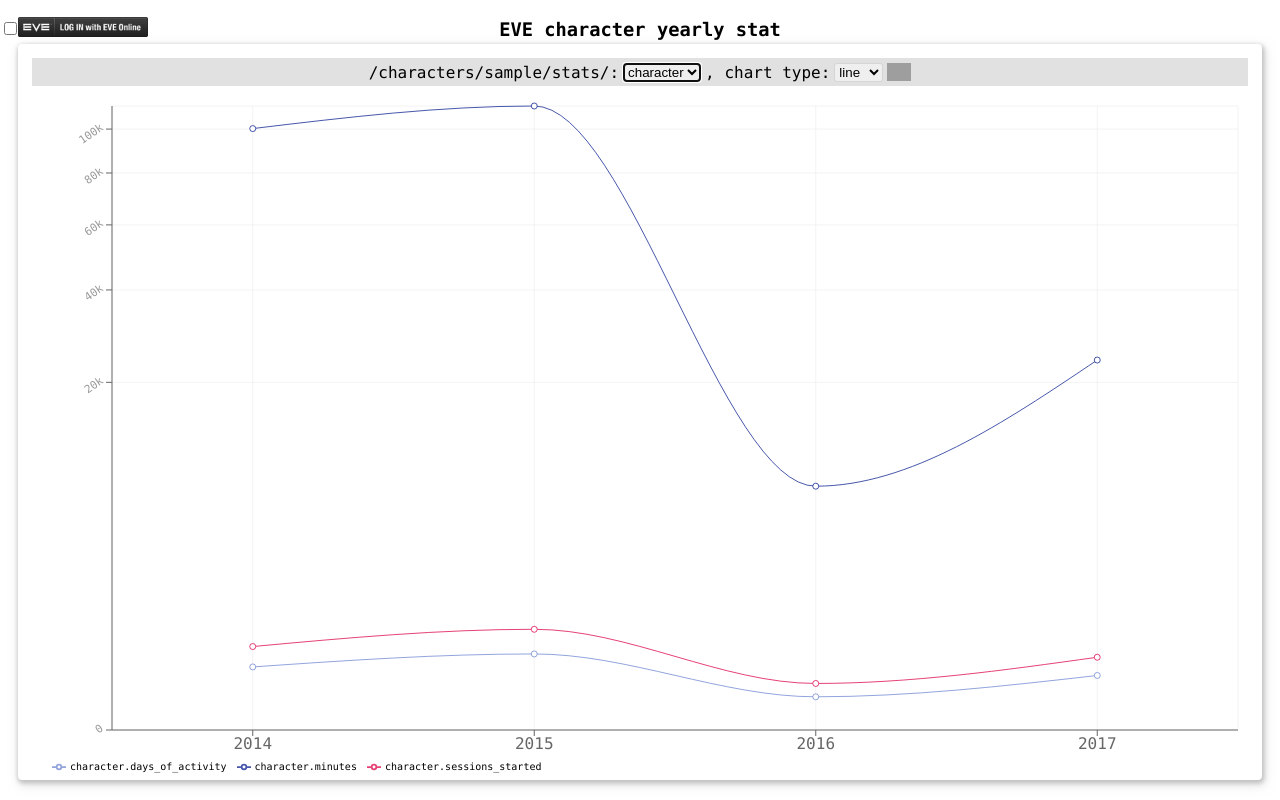
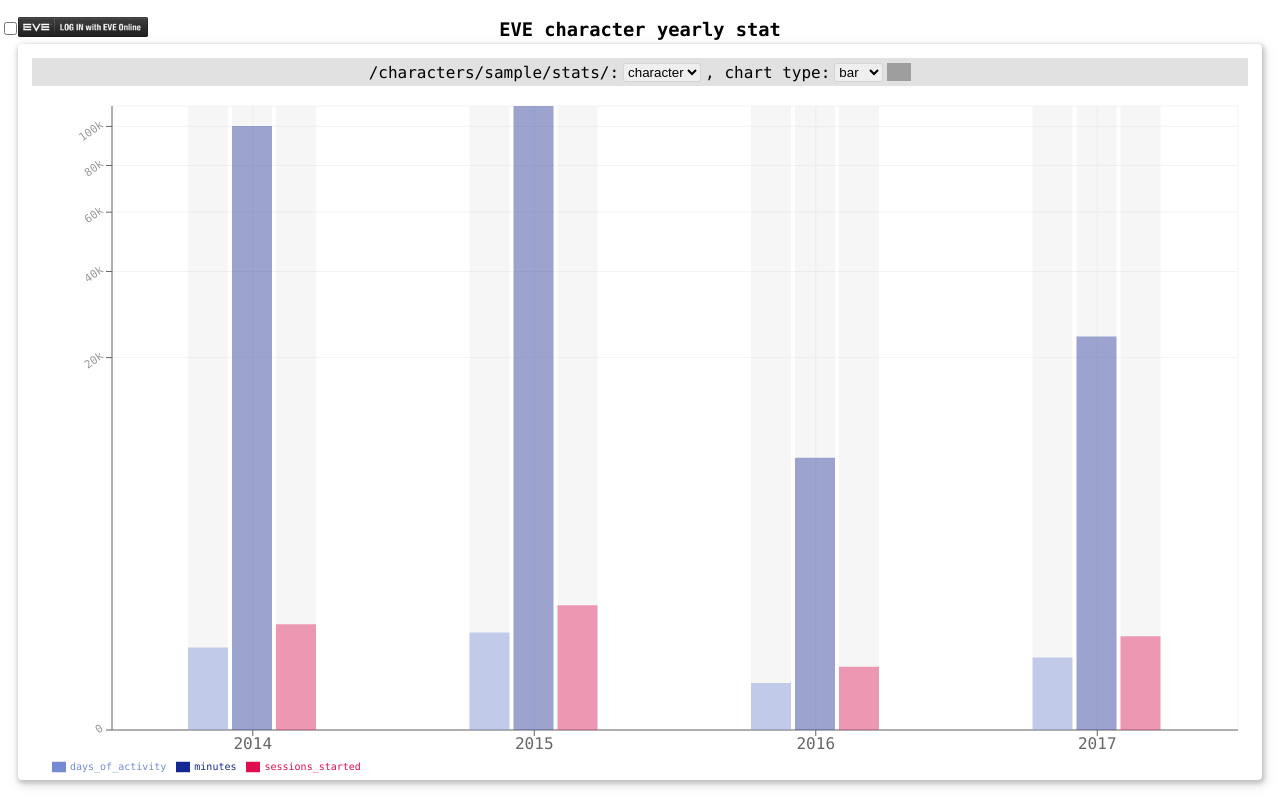
Before and after one commit to jeffy-g/eve-character-ystat-chart, a React (Create React App) app: page / in a window 1280 px wide. Built offline with nearby package versions, Linux system fonts and the light colour scheme; grey boxes are pictures that could not be loaded.

Commit message:
improve with react hooks
  commit form codesandbox

```diff
--- a/src/components/chart/composed-chart.tsx
+++ b/src/components/chart/composed-chart.tsx
@@ -25,7 +25,7 @@
 import {
     ResponsiveContainer,
     ComposedChart,
-    Line,
+    Line, //LineProps,
     Area,
     Bar,
     XAxis,
@@ -42,6 +42,11 @@
 // - - - - - - - - - - - - - - - - - - - - - - - - - - - - - - - - - - - - - -
 //                            constants, types
 // - - - - - - - - - - - - - - - - - - - - - - - - - - - - - - - - - - - - - -
+//
+// - - - enable debug log? - - -
+//
+const DEBUG = 0;
+
 export type EVEYearlyStat = {
     [category: string]: StringMap<number> | number;
 };
@@ -58,11 +63,11 @@
     return ~~(Math.random() * 255);
 };
 function randomCSSRgba(alpha: number): string {
-    if (alpha < 0) {
-        alpha = 0;
-    } else if (alpha > 1) {
-        alpha = 1;
-    }
+    // if (alpha < 0) {
+    //     alpha = 0;
+    // } else if (alpha > 1) {
+    //     alpha = 1;
+    // }
     return `rgba(${unity()}, ${unity()}, ${unity()}, ${alpha})`;
 }
 
@@ -82,22 +87,62 @@
     }
     return propertyNames;
 }
+
+// ...
+// const MemorizedLine = React.memo((props: LineProps) => {
+//     DEBUG && console.log("MemorizedLine:: enter");
+//     return <Line {...props}/>;
+// }, (pp, np) => pp.strokeOpacity === np.strokeOpacity);
+
+// const colors = new Array(100).fill("").map(() => randomCSSRgba(1));
+// const fillColors = new Array(100).fill("").map(() => randomCSSRgba(0.2));
+
 /**
  * collect data by category name from /characters/{character_id}/stats/
  *
- * @param category "character" | "combat" | "industry" | "inventory" | "isk" | "market" | "mining" | "module" | "pve" | "social" | "travel"
+ * @param category "character" | "combat" | "industry" | "inventory" | "isk" |
+ *      "market" | "mining" | "module" | "orbital" (PvP) | "pve" | "social" | "travel"
  */
 function createChartComponentsBy(
+    stats: TEVECharacterYearlyStats,
     category: string,
-    stats: TEVECharacterYearlyStats,
-    type: TChartComponentType = "line"
+    type: TChartComponentType,
+    opacitizeKey: string = ""
 ) {
+
+    const propertyNames = React.useMemo(() => {
+        DEBUG && console.log("createChartComponentsBy.propertyNames in React.useMemo");
+        return collectExistsProperties(category, stats);
+    }, [category]);
+
+    const randomColors = React.useMemo(() => {
+        DEBUG && console.log("createChartComponentsBy.randomColors in React.useMemo");
+        return new Array(propertyNames.length).fill("").map(() => randomCSSRgba(1));
+    }, [category]);
+
     const components: React.ReactNode[] = [];
-    const propertyNames = collectExistsProperties(category, stats);
+    // const components = React.useMemo(() => {
+    //     console.log("createChartComponentsBy.components in React.useMemo");
+    //     return [] as React.ReactNode[];
+    // }, [category, type]);
+
+    const DEFAULT_OPACITY = 0.4;
+
+    // if (components.length === 0) {
+
+        let colorIndex = 0;
         for (const property of propertyNames) {
+
             const keyPath = `${category}.${property}`;
-        const color = randomCSSRgba(0.78);
+            const color = randomColors[colorIndex++];
+            // const color = randomCSSRgba(0.78);
+            const opacity = opacitizeKey === keyPath ? 1 : DEFAULT_OPACITY;
+
+            // DEVNOTE: Only the "isk" category seems to use negative value.
+            // btw, stackId value accept empty string.
+            const sid = category === "isk" ? void 0 : "dummy";
             let component: React.ReactNode;
+
             switch (type) {
                 case "line":
                     // type props:
@@ -108,38 +153,65 @@
 
                     // legendType props:
                     // 'line' | 'square' | 'rect'| 'circle' | 'cross' |
-                // 'diamond' | 'square' | 'star' | 'triangle' | 'wye' | 'none'
+                    // 'diamond' | 'star' | 'triangle' | 'wye' | 'none'
                     // useful: line square rect ..., "none" is hide legendType
                     component = (
                         <Line key={keyPath}
+                            strokeOpacity={opacity}
                             type="monotone" legendType="line" dataKey={keyPath} stroke={color}
                         />
                     );
                     break;
                 case "bar":
-                // DEVNOTE: Only the "isk" category seems to use negative value.
-                // btw, stackId value accept empty string.
-                const sid = category === "isk" ? void 0 : "dummy";
                     component = (
                         <Bar key={keyPath}
-                        dataKey={keyPath} barSize={80} fill={color}
-                        stackId={sid}
-                        // legendType="square" // default: rect
+                            fillOpacity={opacity}
+                            fill={color}
+                            // stroke={strokeColor} strokeWidth={2}
+                            dataKey={keyPath}
+                            barSize={40}
+                            background={{ fill: "rgba(210, 210, 210, 0.2)" }}
+                            // stackId={sid}
+                            // legendType="rect" // default: rect
                         />
                     );
                     break;
                 default:
                     // area
                     component = (
-                    <Area key={keyPath}
-                        dot type="monotone" dataKey={keyPath} fill={color} stroke={color}
-                        stackId="bar0"
+                        <Area key={keyPath} // dot
+                            fillOpacity={opacity}
+                            fill={color}
+                            stroke={color}
+                            type="monotone" dataKey={keyPath}
+                            stackId={sid}
                         />
                     );
                     break;
             }
             components.push(component);
         }
+    // } else {
+        // // DEVNOTE: bit heavy..., use with - const components = React.useMemo...
+        // type TempProps = {
+        //     dataKey: string;
+        //     strokeOpacity: number;
+        //     fillOpacity: number;
+        // };
+        // // console.log("components.findIndex");
+        // const revert = opacitizeKey[0] === "!";
+        // revert && (opacitizeKey = opacitizeKey.substr(1));
+        // const x = components.findIndex(node => {
+        //     return (node as React.ReactElement<TempProps>).props.dataKey === opacitizeKey;
+        // });
+        // if (x >= 0) {
+        //     const old = components[x] as React.ReactElement<TempProps>;
+        //     const opacity = revert ? DEFAULT_OPACITY: 1;
+        //     // console.log("element found, ", old);
+        //     components[x] = React.cloneElement(old, { strokeOpacity: opacity, fillOpacity: opacity });
+        // }
+    // }
+
     return components;
 }
 
@@ -147,19 +219,42 @@
 //                       class or namespace declare.
 // - - - - - - - - - - - - - - - - - - - - - - - - - - - - - - - - - - - - - -
 type CustomizedYAxisTickProps = CartesianAxisProps & { payload?: { value: number } };
+// /**
+//  *
+//  */
+// class CustomizedYAxisTick extends React.Component<CustomizedYAxisTickProps> {
+//     constructor(props: CustomizedYAxisTickProps) {
+//         super(props);
+//     }
+//     shouldComponentUpdate(np: CustomizedYAxisTickProps) {
+//         return this.props.payload!.value !== np.payload!.value || this.props.y !== np.y;
+//     }
+//     render() {
+//         const { x, y /* , stroke */, payload } = this.props;
+//         // console.log(this.props);
+//         const tick = payload!.value;
+//         const tickText = tick < 1e3 ? tick : (tick / 1e3).toLocaleString() + "k";
+//         return (
+//             <g transform={`translate(${x}, ${y})`}>
+//                 <text
+//                     x={0} y={0} dy={0}
+//                     fontSize={11} textAnchor="end" fill="#999"
+//                     transform="rotate(-35)"
+//                 >
+//                     {tickText}
+//                 </text>
+//             </g>
+//         );
+//     }
+// }
 /**
  *
  */
-class CustomizedYAxisTick extends React.Component<CustomizedYAxisTickProps> {
-    constructor(props: CustomizedYAxisTickProps) {
-        super(props);
-    }
-    shouldComponentUpdate(np: CustomizedYAxisTickProps) {
-        return this.props.payload!.value !== np.payload!.value || this.props.y !== np.y;
-    }
-    render() {
-        const { x, y /* , stroke */, payload } = this.props;
+const CustomizedYAxisTick = React.memo((props: CustomizedYAxisTickProps) => {
+    const { x, y /* , stroke */, payload } = props;
+    // print CartesianAxisProps
     // console.log(this.props);
+    DEBUG && console.log("CustomizedYAxisTick:: in React.memo");
     const tick = payload!.value;
     const tickText = tick < 1e3 ? tick : (tick / 1e3).toLocaleString() + "k";
     return (
@@ -173,11 +268,14 @@
             </text>
         </g>
     );
-    }
-}
+}, (pp, np) => pp.payload!.value === np.payload!.value && pp.y === np.y);
 
 // DEVNOTE: scaleSqrt.exponent - default maybe 0.5
-const yScaler = scaleSqrt().exponent(0.34);
+const yScaler = scaleSqrt().exponent(0.3);
+
+const cutoff = (p: string) => {
+    return p.substr(p.indexOf(".") + 1);
+}
 
 /**
  *
@@ -190,11 +288,26 @@
      */
     category?: string;
     /**
-     * default is "bar"
+     * default is "line"
      */
     type?: TChartComponentType;
 }) => {
-    const { stats, category = "travel", type = "bar" } = props;
+
+    const { stats, category = "travel", type = "line" } = props;
+
+    const [opacitizeKey, changeOpacitizeKey] = React.useState("");
+    const mouseEnterHandler = React.useCallback((context: { dataKey: string }) => {
+        // console.log("enter");
+        // console.log(
+        //     JSON.stringify(context, null, 2)
+        // );
+        changeOpacitizeKey(context.dataKey);
+    }, []);
+    const mouseLeaveHandler = React.useCallback((context: { dataKey: string }) => {
+        // console.log("leave");
+        changeOpacitizeKey("!" + context.dataKey);
+    }, []);
+
     return (
         <ResponsiveContainer>
             <ComposedChart
@@ -210,19 +323,27 @@
                     'quantile' | 'quantize' | 'utc' | 'sequential' | 'threshold' | Function
                 */}
                 <YAxis scale={yScaler} tick={<CustomizedYAxisTick />} />
-                <Tooltip wrapperStyle={{ fontSize: 9 }} />
+                <Tooltip
+                    wrapperStyle={{ fontSize: 9 }}
+                    cursor={{ stroke: "red" }}
+                    formatter={(value, name/* , props */) => {
+                        // console.log(props);
+                        return [value.toLocaleString(), cutoff(name)];
+                    }}
+                />
                 {/* verticalAlign - DEFAULT: 'middle'? */}
                 <Legend
                     align="left"
                     verticalAlign="bottom"
                     wrapperStyle={{ fontSize: 10 }}
+                    formatter={(value: string, entry/* , index */) => {
+                        // console.log(entry);
+                        return <span style={{ color: entry!.color }}>{cutoff(value)}</span>;
+                    }}
+                    onMouseEnter={mouseEnterHandler}
+                    onMouseLeave={mouseLeaveHandler}
                 />
-                {/*
-                    "character" | "combat" | "industry" | "inventory" |
-                    "isk" | "market" | "mining" | "module" | "pve" | "social" | "travel"
-                */}
-                {createChartComponentsBy(category, stats, type)}
-                {/* {lookupBy("travel")} */}
+                {createChartComponentsBy(stats, category, type, opacitizeKey)}
             </ComposedChart>
         </ResponsiveContainer>
     );
--- a/src/components/chart/yearly-stat-chart.tsx
+++ b/src/components/chart/yearly-stat-chart.tsx
@@ -114,21 +114,19 @@
     return propertyNames;
 };
 
-const imageStyle = { verticalAlign: "middle" };
 const EVECharacterImage = React.memo(
-    (
-        {
+    (props: EVECharacterData = {} as EVECharacterData) => {
+        const {
             characterId = "0",
             characterName = "anonymouse"
-        }: EVECharacterData = {} as EVECharacterData
-    ) => {
+        } = props;
         DEBUG && console.log("EVECharacterImage:: enter, characterId:", characterId);
         return (
             <img
                 alt=""
                 title={characterName}
                 width="24"
-                style={imageStyle}
+                style={{ verticalAlign: "middle" }}
                 src={`${EVE_IMAGE_SERVER_URL}/character/${characterId}_32.jpg`}
             />
         );
@@ -168,7 +166,6 @@
             DEBUG && console.log("EVECharacterYearlyStatChart:: in React.useMemo");
             stats.sort((a, b) => {
                 return (a.year as number) - (b.year as number);
-                // return a.year < b.year ? -1 : a.year > b.year ? 1 : 0;
             });
             // use cache.
             const categories = collectActualCategories(stats);
@@ -178,13 +175,13 @@
     );
 
     const [category, updateCategory] = React.useState("character");
-    const [ctype, updateType] = React.useState("line" as TChartComponentType);
+    const [ctype, updateType] = React.useState("bar" as TChartComponentType);
 
     const categoryRef = React.useRef<HTMLSelectElement | null>(null);
     // DEVNOTE: only focus at first render.
     React.useEffect(() => {
         if (categoryRef.current) {
-            categoryRef.current.focus();
+            // categoryRef.current.focus();
         }
         return () => {
             categoryRef.current = null;
@@ -202,13 +199,11 @@
                     updateCategory(e.currentTarget.value);
                 }}
             >
-                {categories.map(ctgry => {
-                    return (
-                        <option key={ctgry} value={ctgry}>
-                            {ctgry}
-                        </option>
-                    );
-                })}
+                {categories.map(category => (
+                    <option key={category} value={category}>
+                        {category}
+                    </option>
+                ))}
             </select>
         );
     }, []);
@@ -223,13 +218,11 @@
                     updateType(e.currentTarget.value as TChartComponentType);
                 }}
             >
-                {["line", "bar", "area"].map(type => {
-                    return (
-                        <option key={type} value={type}>
-                            {type}
-                        </option>
-                    );
-                })}
+                {["line", "bar", "area"].map(type => (
+                    <option key={type} value={type}>
+                        {type}
+                    </option>
+                ))}
             </select>
         );
     }, []);
@@ -247,9 +240,7 @@
                 <EVECharacterImage {...characterData} />
             </div>
             <LineBarAreaComposedChart
-                stats={cacheStats}
-                category={category}
-                type={ctype}
+                stats={cacheStats} category={category} type={ctype}
             />
         </>
     );
--- a/src/eve-api.ts
+++ b/src/eve-api.ts
@@ -25,6 +25,7 @@
 // https://login.eveonline.com/v2/oauth/authorize/?response_type=token&redirect_uri=<redirect_uri>&client_id=<client_id>&scope=esi-characterstats.read.v1&state=login
 import * as util from "./util";
 import { TEVECharacterYearlyStat } from "./components/chart/yearly-stat-chart";
+
 
 // - - - - - - - - - - - - - - - - - - - - - - - - - - - - - - - - - - - - - -
 //                            constants, types
@@ -83,35 +84,31 @@
     iss: string;
 };
 
+type TEVECharacterYearlyStatInitializer = <T extends TEVECharacterYearlyStat[]>(
+    jsonData: T,
+    characterData: EVECharacterData
+) => void;
+
 //
 // - - - enable debug log? - - -
 //
 const DEBUG = 0;
 
 const eve_auth_base = "https://login.eveonline.com/v2/oauth/authorize/";
+
+const client_id = "2bb259b381244ca89501b72a8faa827a";
 // TODO: where do you want to fix redirect_uri?
 const redirect_uri = "https://r5xwjo0x7m.codesandbox.io/callback/dummy.html";
-const client_id = "2bb259b381244ca89501b72a8faa827a";
 const scope = "esi-characterstats.read.v1";
 
 const debugLog = (tag: string, args?: any) => {
-    DEBUG && console.log(`${tag}, authWindow:`, authWindow, args);
+    console.log(`${tag}, authWindow:`, authWindow, args);
 };
-const ALERT_MSG = "Failed to authorize your character, please try again.";
+
 
 // - - - - - - - - - - - - - - - - - - - - - - - - - - - - - - - - - - - - - -
 //                         module vars, functions.
 // - - - - - - - - - - - - - - - - - - - - - - - - - - - - - - - - - - - - - -
-// DEVNOTE: cleanup beforeunload
-window.addEventListener(
-    "beforeunload",
-    e => {
-        DEBUG && console.log(e);
-        authWindow && authWindow.close();
-    },
-    { once: true }
-);
-
 const createAuthUrl = () => {
     return `${eve_auth_base}?response_type=token&redirect_uri=${encodeURIComponent(
         redirect_uri
@@ -119,13 +116,10 @@
 };
 
 let authWindow: Window | null = null;
-let authCallback: <T extends TEVECharacterYearlyStat[]>(
-    jsonData: T,
-    characterData: EVECharacterData
-) => void;
+let authCallback: TEVECharacterYearlyStatInitializer | null;
 
 /**
- * shared for `Window` and `Electron.BrowserWindow`.
+ *
  */
 const closeHandler = (/* e?: Event */): void => {
     DEBUG && debugLog("closeHandler:: enter");
@@ -134,6 +128,10 @@
         authWindow = null;
     }
 };
+// DEVNOTE: cleanup beforeunload
+window.addEventListener(
+    "beforeunload", closeHandler, { once: true }
+);
 /** for auth process guard. */
 let guardCounter = 0;
 
@@ -149,20 +147,20 @@
         return false;
     }
 
-    const error = /\?error=(.+)$/.test(url);
-    const matches = /access_token=([^&]*)/.exec(url);
+    let matches = /access_token=([^&]+)/.exec(url);
     const access_token = (matches && matches[1]) || void 0;
+    matches = /\?error=(.+)$/.exec(url);
+    const error = (matches && matches[1]) || void 0;
 
     if (access_token || error) {
         closeHandler();
     }
 
     if (access_token) {
-        DEBUG &&
-            console.log(
-                "handleCallbackResponse:: got access_token, guardCounter:",
-                guardCounter++
-            );
+        guardCounter++;
+        DEBUG && console.log(
+            "handleCallbackResponse:: got access_token, guardCounter:", guardCounter
+        );
 
         const verifyData = verify(access_token);
         const esi_base = "https://esi.evetech.net/latest/";
@@ -172,20 +170,21 @@
         }/stats/?datasource=tranquility&token=${access_token}`;
 
         // DEVNOTE: async process
-        fetch(esi_url)
-            .then(async response => {
-                const ys = <Parameters<typeof authCallback>[0]>await response.json();
-                DEBUG && console.log(ys);
-                authCallback(ys, verifyData);
-                DEBUG && debugLog("fetch.then:: exit");
-            })
-            .catch(reason => {
-                console.warn(reason);
-            });
+        fetch(esi_url).then(async response => {
+            const ys = <Parameters<TEVECharacterYearlyStatInitializer>[0]>await response.json();
+            DEBUG && console.log(ys);
+            authCallback!(ys, verifyData);
+            DEBUG && debugLog("fetch.then:: exit");
+        }).catch(reason => {
+            console.warn(reason);
+        }).finally(() => {
+            authCallback = null;
+            guardCounter = 0;
+        });
 
         return true;
     } else if (error) {
-        alert(ALERT_MSG);
+        alert(`Failed to authorize your character, error=${error}\nplease try again.`);
     }
 
     return false;
@@ -193,12 +192,9 @@
 /**
  * SSO v2 `accessToken` contains json data as base64 encoded.
  *
- * @date 2019-01-26
- * @private
  * @param {string} accessToken
  * @returns {SSOVerifyResult} modified or convert from `JWT` data.
  */
-// TODO: 2019-3-14 23:57:33 - EVEJWTData による auth data の簡素化
 function verify(accessToken: string): SSOVerifyResult {
     const data = atob(accessToken.split(".")[1]);
     const jwt: EVEJWTData = JSON.parse(data);
@@ -217,39 +213,38 @@
 const AuthEventMarshaller = {
     // DEVNOTE: cannot change value "enable" when access with "this" keyword.
     // must access with AuthEventMarshaller
-    enable: false,
+    listening: false,
     // timerId: null,
     _handleMessage: function(e: MessageEvent): any {
-        DEBUG && debugLog("AuthEventMarshaller::_handleMessage enter");
-        const data = e.data as string;
-        if (handleCallbackResponse(data)) {
+        DEBUG && debugLog("AuthEventMarshaller::_handleMessage enter", e);
+        const authCallbackUrl = e.data as string;
+        if (typeof authCallbackUrl === "string" && handleCallbackResponse(authCallbackUrl)) {
             DEBUG && console.log("authorize process running...");
             window.removeEventListener("message", this._handleMessage, false);
-            AuthEventMarshaller.enable = false;
+            AuthEventMarshaller.listening = false;
         }
     },
-    listen: function(): void {
+    listen: function (initializer: TEVECharacterYearlyStatInitializer): void {
         DEBUG && debugLog(`AuthEventMarshaller::listen enter`, this);
-        if (!AuthEventMarshaller.enable) {
+        if (!AuthEventMarshaller.listening) {
             DEBUG && console.log("initializeing message event...");
+            authCallback = initializer;
             window.addEventListener("message", this._handleMessage, false);
-            AuthEventMarshaller.enable = true;
+            AuthEventMarshaller.listening = true;
         }
     }
 };
 /**
  *
  */
-export function launchAuthWindow(callback: typeof authCallback) {
+export function launchAuthWindow(callback: TEVECharacterYearlyStatInitializer) {
     DEBUG && debugLog("launchAuthWindow:: enter");
     if (authWindow !== null && !authWindow.closed) {
         console.warn("auth window already launched");
         return;
     }
 
-    authCallback = callback;
-    AuthEventMarshaller.listen();
-
+    AuthEventMarshaller.listen(callback);
     // clear guard counter
     guardCounter = 0;
     authWindow = util.openWindow(createAuthUrl(), { width: 450, height: 700 });
--- a/src/index.tsx
+++ b/src/index.tsx
@@ -17,9 +17,8 @@
     along with this program.  If not, see <https://www.gnu.org/licenses/>.
  - - - - - - - - - - - - - - - - - - - - - - - - - - - - - - - - - - - - - -
 */
-
-import React from "react";
-import ReactDOM from "react-dom";
+import * as React from "react";
+import * as ReactDOM from "react-dom";
 
 import sampleStats from "./sample-data";
 import EVECharacterYearlyStatChart, {
@@ -29,9 +28,6 @@
 
 import "./styles.scss";
 
-const rootElement = document.getElementById("root");
-const openAuth = document.getElementById("openAuth");
-const darkCheck = document.querySelector(".theme-dark");
 
 /**
  *
@@ -43,7 +39,7 @@
     stats: TEVECharacterYearlyStat[],
     characterData?: EVECharacterData
 ) => {
-    const root = rootElement!;
+    const root = document.getElementById("root")!;
     if (root === null) {
         throw Error("cannot render react components!");
     }
@@ -52,22 +48,26 @@
     }
     ReactDOM.render(
         <EVECharacterYearlyStatChart stats={stats} characterData={characterData} />,
-        rootElement
+        root
     );
 };
 
-// const recieveMessage = (/** @type {MessageEvent} */ e) => {
-//     console.log(e.data);
-//     window.removeEventListener("message", recieveMessage, false);
-// };
-// window.addEventListener("message", recieveMessage, false);
-
+(() => {
+    const init = () => {
+        const openAuth = document.getElementById("openAuth");
+        const darkCheck = document.querySelector(".theme-dark");
         openAuth!.addEventListener("click", () => {
             launchAuthWindow(renderComponent);
         });
-darkCheck!.addEventListener("change", function(this: HTMLInputElement) {
+        darkCheck!.addEventListener("change", function (this: HTMLInputElement) {
             const method = this.checked ? "add" : "remove";
             document.body.classList[method]("dark");
         });
-
         renderComponent(sampleStats);
+        return 0!;
+    }
+    console.log(document.readyState);
+    document.readyState === "complete" && init() || window.addEventListener(
+        "load", init, { once: true }
+    );
+})();
```
Also changed, not shown: package.json (+10 -9 lines). Lines whose indentation alone changed are shown as unchanged.
